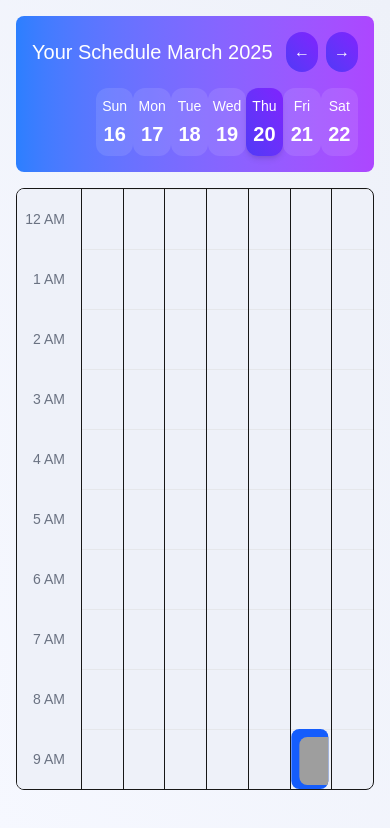
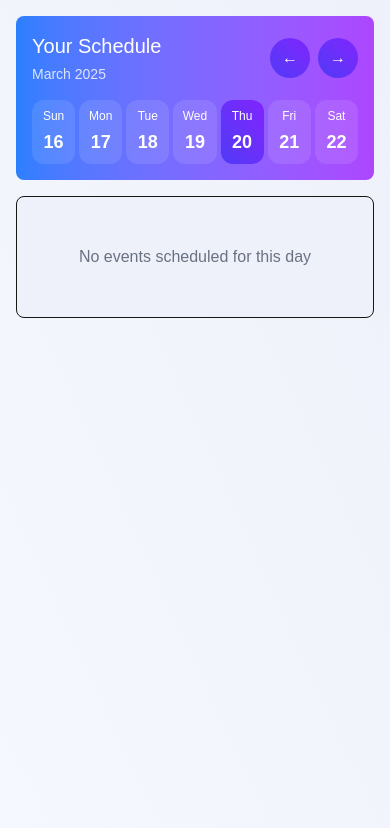
Before and after one commit to divyatiwari5/KanbanCalendar, a Next.js app: page / in a window 390 px wide. Shown: the top 828 px of the page. Built offline with nearby package versions, Linux system fonts and the light colour scheme; grey boxes are pictures that could not be loaded.

Commit message:
show events on mobo; mobo view events

```diff
--- a/src/app/calendar-portal/WeekView.tsx
+++ b/src/app/calendar-portal/calendar-event/WeekView.Desktop.tsx
@@ -1,27 +1,26 @@
-"use client";
+'use client';
 
-import TimeGrid from "@/app/shared/TimeGrid";
-import EventBlock from "@/app/calendar-portal/calendar/EventBlock";
-import { startOfWeek, addDays, format } from "date-fns";
-import { events } from "@/app/mockData/eventData";
+import { startOfWeek, addDays, format } from 'date-fns';
+import TimeGrid from '@/app/shared/TimeGrid';
+import EventBlock from '../calendar/EventBlock';
+import { CalendarEvent } from '@/app/mockData/eventData';
 
-interface WeekViewProps {
+interface DesktopViewProps {
   selectedDate: Date;
+  events: Record<string, CalendarEvent[]>;
+  hourHeight?: number;
 }
 
-const WeekView = ({ selectedDate }: WeekViewProps) => {
-  const hourHeight = 60;
+const WeekViewDesktop = ({ selectedDate, events, hourHeight = 60 }: DesktopViewProps) => {
+  const weekStart = startOfWeek(selectedDate, { weekStartsOn: 0 });
 
-  // Get events for the current week
   const getEventsForDay = (date: Date) => {
     const dateString = format(date, "yyyy-MM-dd");
-    const dayEvents = events[dateString] || [];
-    return dayEvents;
+    return events[dateString] || [];
   };
-  const weekStart = startOfWeek(selectedDate, { weekStartsOn: 0 });
 
   return (
-    <div className="w-full relative mt-4 border rounded-lg overflow-hidden bg-[#eef1f9]">
+    <div className="hidden md:block">
       <div className="overflow-y-auto calendar-scroll" style={{ height: "600px" }}>
         <div className="relative" style={{ height: `${hourHeight * 24}px` }}>
           <TimeGrid hourHeight={hourHeight} />
@@ -33,7 +32,7 @@ const WeekView = ({ selectedDate }: WeekViewProps) => {
                 const dayEvents = getEventsForDay(currentDay);
                 return (
                   <div key={dayIndex} className="relative h-full border-r last:border-r-0">
-                    {dayEvents.map((event) => (
+                    {dayEvents.map(event => (
                       <EventBlock
                         key={event.id}
                         event={event}
@@ -51,4 +50,4 @@ const WeekView = ({ selectedDate }: WeekViewProps) => {
   );
 };
 
-export default WeekView;
+export default WeekViewDesktop;
--- /dev/null
+++ b/src/app/calendar-portal/calendar-event/WeekView.Mobile.tsx
@@ -0,0 +1,47 @@
+'use client';
+
+import Image from 'next/image';
+import { CalendarEvent } from '@/app/mockData/eventData';
+
+interface MobileViewProps {
+  events: CalendarEvent[];
+}
+
+const WeekViewMobile = ({ events }: MobileViewProps) => {
+  return (
+    <div className="md:hidden">
+      <div className="p-4 space-y-4">
+        {events.length === 0 ? (
+          <div className="text-center text-gray-500 py-8">
+            No events scheduled for this day
+          </div>
+        ) : (
+          events.map(event => (
+            <div
+              key={event.id}
+              className="bg-white rounded-xl shadow-sm overflow-hidden"
+            >
+              <div className="relative h-48 w-full">
+                <Image
+                  src={event.imageUrl}
+                  alt={event.title}
+                  className="w-full h-full object-cover"
+                  fill
+                />
+                <div className="absolute top-4 right-4 bg-indigo-600 text-white px-3 py-1 rounded-full text-sm">
+                  {event.time}
+                </div>
+              </div>
+              <div className="p-4">
+                <h3 className="text-lg font-semibold text-gray-900">{event.title}</h3>
+                <p className="mt-1 text-gray-600">{event.description}</p>
+              </div>
+            </div>
+          ))
+        )}
+      </div>
+    </div>
+  );
+};
+
+export default WeekViewMobile;
--- /dev/null
+++ b/src/app/calendar-portal/calendar-event/WeekView.tsx
@@ -0,0 +1,27 @@
+"use client";
+
+import { format } from "date-fns";
+import { events } from "@/app/mockData/eventData";
+import WeekViewMobile from "./WeekView.Mobile";
+import WeekViewDesktop from "./WeekView.Desktop";
+
+interface WeekViewProps {
+  selectedDate: Date;
+}
+
+const WeekView = ({ selectedDate }: WeekViewProps) => {
+  // Get events for the selected day (mobile view)
+  const getSelectedDayEvents = () => {
+    const dateString = format(selectedDate, "yyyy-MM-dd");
+    return events[dateString] || [];
+  };
+
+  return (
+    <div className="w-full relative mt-4 border rounded-lg overflow-hidden bg-[#eef1f9]">
+      <WeekViewMobile events={getSelectedDayEvents()} />
+      <WeekViewDesktop selectedDate={selectedDate} events={events} />
+    </div>
+  );
+};
+
+export default WeekView;
--- a/src/app/calendar-portal/calendar/page.tsx
+++ b/src/app/calendar-portal/calendar/page.tsx
@@ -1,30 +1,41 @@
 'use client';
 
 import { useState } from "react";
-import { addWeeks } from "date-fns";
+import { addWeeks, startOfWeek } from "date-fns";
 import CalendarHeader from "@/app/shared/CalendarHeader";
-import WeekView from "../WeekView";
+import WeekView from "../calendar-event/WeekView";
 
 const Calendar = () => {
-  // Initialize with March 21, 2025
-  const [currentDate, setCurrentDate] = useState(new Date(2025, 2, 21));
+  const today = new Date();
+  const [currentDate, setCurrentDate] = useState(today);
+  const [selectedDate, setSelectedDate] = useState(today);
 
   const handlePrevWeek = () => {
-    setCurrentDate(prev => addWeeks(prev, -1));
+    const newDate = addWeeks(currentDate, -1);
+    setCurrentDate(newDate);
+    setSelectedDate(startOfWeek(newDate));
   };
 
   const handleNextWeek = () => {
-    setCurrentDate(prev => addWeeks(prev, 1));
+    const newDate = addWeeks(currentDate, 1);
+    setCurrentDate(newDate);
+    setSelectedDate(startOfWeek(newDate));
+  };
+
+  const handleDaySelect = (date: Date) => {
+    setSelectedDate(date);
   };
 
   return (
     <div className="flex flex-col h-full">
       <CalendarHeader
         currentDate={currentDate}
+        selectedDate={selectedDate}
         onPrevWeek={handlePrevWeek}
         onNextWeek={handleNextWeek}
+        onDaySelect={handleDaySelect}
       />
-      <WeekView selectedDate={currentDate} />
+      <WeekView selectedDate={selectedDate} />
     </div>
   );
 };
--- a/src/app/page.tsx
+++ b/src/app/page.tsx
@@ -1,19 +1,43 @@
 'use client';
 
 import { useState } from 'react';
-import { addWeeks } from 'date-fns';
+import { addWeeks, startOfWeek, endOfWeek, isWithinInterval } from 'date-fns';
 import CalendarHeader from '@/app/shared/CalendarHeader';
-import WeekView from '@/app/calendar-portal/WeekView';
+import WeekView from '@/app/calendar-portal/calendar-event/WeekView';
 
 export default function Home() {
   const [currentDate, setCurrentDate] = useState(new Date());
+  const [selectedDate, setSelectedDate] = useState(new Date());
+
+  // Helper function to get the default selected date for a week
+  const getDefaultSelectedDate = (weekStartDate: Date) => {
+    const today = new Date();
+    const weekStart = startOfWeek(weekStartDate, { weekStartsOn: 0 });
+    const weekEnd = endOfWeek(weekStart, { weekStartsOn: 0 });
+
+    // If today is within the week range, select today
+    if (isWithinInterval(today, { start: weekStart, end: weekEnd })) {
+      return today;
+    }
+
+    // Otherwise select the first day of the week
+    return weekStart;
+  };
 
   const handlePrevWeek = () => {
-    setCurrentDate(prev => addWeeks(prev, -1));
+    const newDate = addWeeks(currentDate, -1);
+    setCurrentDate(newDate);
+    setSelectedDate(getDefaultSelectedDate(newDate));
   };
 
   const handleNextWeek = () => {
-    setCurrentDate(prev => addWeeks(prev, 1));
+    const newDate = addWeeks(currentDate, 1);
+    setCurrentDate(newDate);
+    setSelectedDate(getDefaultSelectedDate(newDate));
+  };
+
+  const handleDaySelect = (date: Date) => {
+    setSelectedDate(date);
   };
 
   return (
@@ -21,10 +45,12 @@ export default function Home() {
       <div className="max-w-7xl mx-auto p-4">
         <CalendarHeader
           currentDate={currentDate}
+          selectedDate={selectedDate}
           onPrevWeek={handlePrevWeek}
           onNextWeek={handleNextWeek}
+          onDaySelect={handleDaySelect}
         />
-        <WeekView selectedDate={currentDate} />
+        <WeekView selectedDate={selectedDate} />
       </div>
     </div>
   );
--- a/src/app/shared/CalendarHeader.tsx
+++ b/src/app/shared/CalendarHeader.tsx
@@ -7,9 +7,11 @@ interface CalendarHeaderProps {
   currentDate: Date;
   onPrevWeek: () => void;
   onNextWeek: () => void;
+  onDaySelect?: (date: Date) => void;
+  selectedDate: Date;
 }
 
-const CalendarHeader = ({ currentDate, onPrevWeek, onNextWeek }: CalendarHeaderProps) => {
+const CalendarHeader = ({ currentDate, onPrevWeek, onNextWeek, onDaySelect, selectedDate }: CalendarHeaderProps) => {
   const generateWeekDays = (startDate: Date): DayHeaderProps[] => {
     const days: DayHeaderProps[] = [];
     const start = startOfWeek(startDate, { weekStartsOn: 0 });
@@ -20,6 +22,7 @@ const CalendarHeader = ({ currentDate, onPrevWeek, onNextWeek }: CalendarHeaderP
         date: parseInt(format(date, "d")),
         day: format(date, "EEE"),
         isToday: isToday(date),
+        fullDate: date,
       });
     }
     return days;
@@ -31,23 +34,46 @@ const CalendarHeader = ({ currentDate, onPrevWeek, onNextWeek }: CalendarHeaderP
   return (
     <div className="bg-gradient-to-r from-blue-500 to-purple-500 text-white p-4 rounded-lg">
       <div className="flex justify-between items-center mb-4">
-        <h2 className="text-xl">Your Schedule {currentMonth}</h2>
+        <div>
+          <h2 className="text-xl">Your Schedule</h2>
+          <h3 className="text-sm mt-1 opacity-80">{currentMonth}</h3>
+        </div>
         <div className="flex gap-2">
           <button
             onClick={onPrevWeek}
-            className="p-2 bg-gradient-to-tr from-indigo-600 to-violet-600 rounded-full transition-all duration-200 hover:shadow-lg hover:scale-105 active:scale-95"
+            className="w-10 h-10 flex items-center justify-center bg-gradient-to-tr from-indigo-600 to-violet-600 rounded-full transition-all duration-200 hover:shadow-lg hover:scale-105 active:scale-95"
           >
             ←
           </button>
           <button
             onClick={onNextWeek}
-            className="p-2 bg-gradient-to-tr from-indigo-600 to-violet-600 rounded-full transition-all duration-200 hover:shadow-lg hover:scale-105 active:scale-95"
+            className="w-10 h-10 flex items-center justify-center bg-gradient-to-tr from-indigo-600 to-violet-600 rounded-full transition-all duration-200 hover:shadow-lg hover:scale-105 active:scale-95"
           >
             →
           </button>
         </div>
       </div>
-      <div className="flex">
+
+      {/* Mobile View */}
+      <div className="md:hidden grid grid-cols-7 gap-1">
+        {days.map((day) => (
+          <button
+            key={`${day.date}-${day.day}`}
+            onClick={() => onDaySelect?.(day.fullDate)}
+            className={`p-2 rounded-xl transition-all ${
+              format(day.fullDate, 'yyyy-MM-dd') === format(selectedDate, 'yyyy-MM-dd')
+                ? 'bg-gradient-to-tr from-indigo-600 to-violet-600'
+                : 'bg-white/10 hover:bg-white/20'
+            }`}
+          >
+            <div className="text-xs font-medium">{day.day}</div>
+            <div className="text-lg font-semibold mt-1">{day.date}</div>
+          </button>
+        ))}
+      </div>
+
+      {/* Desktop View */}
+      <div className="hidden md:flex">
         {/* Time gutter space */}
         <div className="w-16"></div>
         {/* Days grid */}
@@ -58,6 +84,7 @@ const CalendarHeader = ({ currentDate, onPrevWeek, onNextWeek }: CalendarHeaderP
               date={day.date}
               day={day.day}
               isToday={day.isToday}
+              fullDate={day.fullDate}
             />
           ))}
         </div>
--- a/src/app/shared/DayHeader.tsx
+++ b/src/app/shared/DayHeader.tsx
@@ -1,21 +1,17 @@
 export interface DayHeaderProps {
   date: number;
   day: string;
-  isToday?: boolean;
+  isToday: boolean;
+  fullDate: Date;
 }
 
-const DayHeader = ({ date, day, isToday = false }: DayHeaderProps) => {
+const DayHeader = ({ date, day, isToday }: DayHeaderProps) => {
   return (
-    <div
-      className={`flex flex-col items-center p-2 rounded-xl cursor-pointer transition-all duration-200
-      ${isToday
-        ? 'bg-gradient-to-tr from-indigo-600 to-violet-600 text-white shadow-md'
-        : 'bg-white/10 hover:bg-white/20'}`}
-    >
-      <span className="text-sm font-medium">{day}</span>
-      <span className="text-xl font-semibold mt-1">{date}</span>
+    <div className={`text-center p-2 ${isToday ? 'bg-white/10 rounded-lg' : ''}`}>
+      <div className="text-sm font-medium">{day}</div>
+      <div className="text-lg font-semibold mt-1">{date}</div>
     </div>
   );
-}
+};
 
 export default DayHeader;
```
